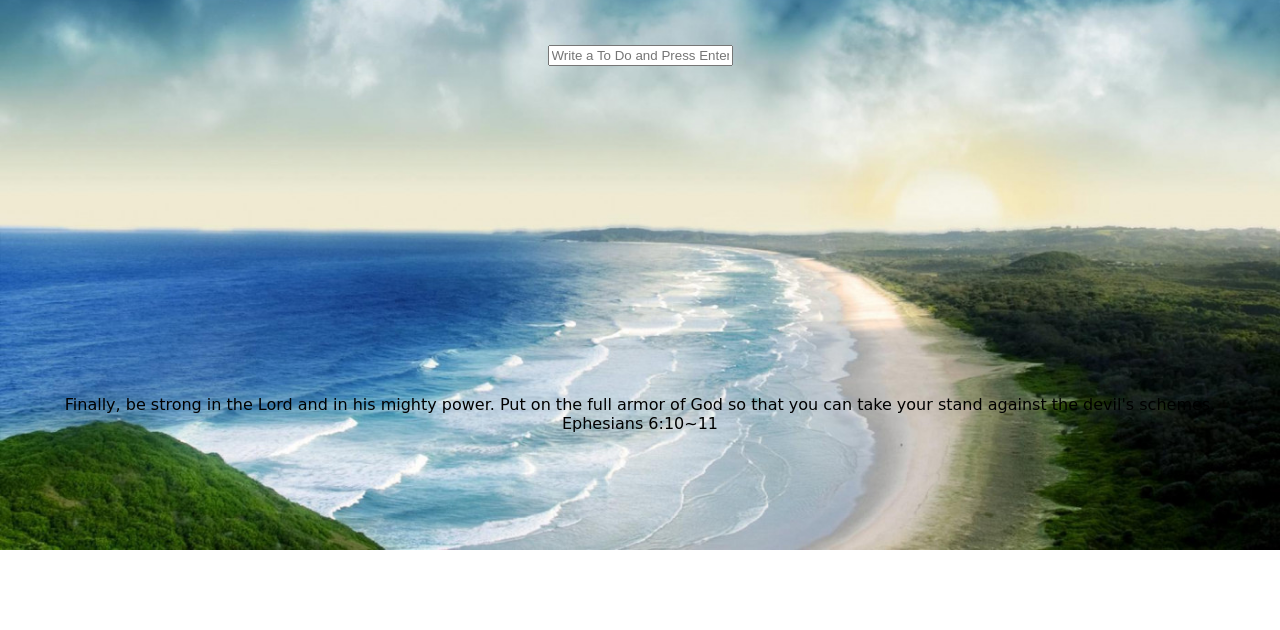
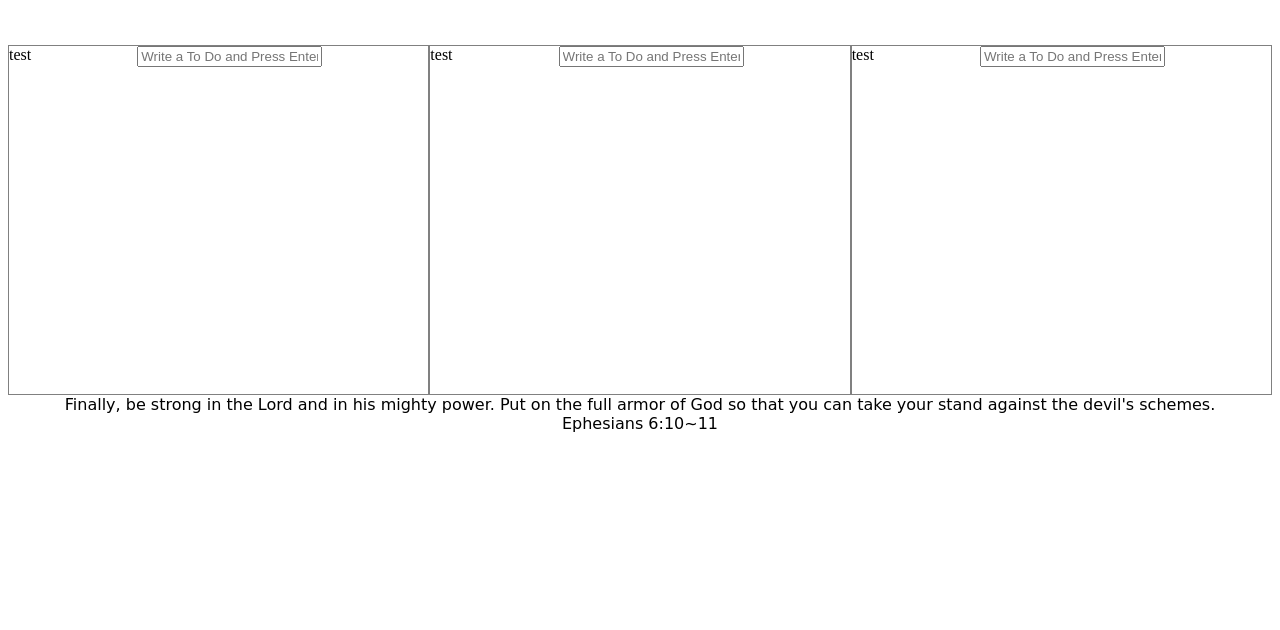
Before and after one commit to kchsoft/ToDoList, a plain HTML site: page index.html in a window 1280 px wide. Shown: the part 170-800 px from the top of the page. Drawn offline with Linux system fonts and the light colour scheme; a web font is replaced by a local one.

Commit message:
ToDoList 작성 부분을 1개 -> 3개로 추가(입력 및 저장 구현X)
ToDoList 입력 부분을 3개로 나누었지만,
왼쪽 부분만 ToDoList 입력 및 저장이 가능하며,
가운데, 오른쪽 부분은 js를 통해 구현 해야한다.

```diff
--- a/CSS/layout.css
+++ b/CSS/layout.css
@@ -44,6 +44,27 @@ header #clock{
 }
 
 main{
-    text-align: center;
+    display: flex;
+    flex-direction: row;
     flex-basis: 350px;
 }
+main .list{
+    border: 1px solid gray ;
+    flex-grow: 1;
+    display: flex;
+    flex-direction: row;
+}
+
+
+main .list .todo-form{
+    text-align: center;
+    flex-grow: 1;
+}
+
+main .list .todo-list{
+    flex-grow: 1;
+}
+
+main .list .saved{
+    flex-grow: 1;
+}
--- a/JavaScript/background.js
+++ b/JavaScript/background.js
@@ -1,6 +1,6 @@
 const images = ["0", "1", "2", "3", "4"];
 const chosenimage = images[Math.floor(Math.random() * images.length)];
-document.body.classList.add(`background_${chosenimage}`);
+// document.body.classList.add(`background_${chosenimage}`);
 
 
 // 아래는 단순히 img 태그 삽입을 위한 코드
--- a/JavaScript/todo.js
+++ b/JavaScript/todo.js
@@ -1,7 +1,7 @@
-const toDoForm = document.querySelector("#todo-form");
+const toDoForm = document.querySelector(".todo-form");
 const toDoInput = toDoForm.querySelector("input");
 // const toDoInput = document.querySelector("#todo-form input"); 2와 같다.
-const toDoList = document.querySelector("#todo-list");
+const toDoList = document.querySelector(".todo-list");
 
 let toDos = [];
 const TODOS_KEY="todos";
--- a/index.html
+++ b/index.html
@@ -36,11 +36,33 @@
     </header>
     <!--  -->
     <main>
-        <form id="todo-form">
-            <input type="text" placeholder="Write a To Do and Press Enter" required />
-        </form>
-        <div id="todo-list"></div>
-
+        <div id="list_1"  class="list">
+            <div class="saved">
+                test
+            </div>
+            <form class="todo-form">
+                <input type="text" placeholder="Write a To Do and Press Enter" required />
+            </form>
+            <div class="todo-list"></div>
+         </div>
+         <div id="list_2" class="list">
+             <div class="saved">
+                test
+             </div>
+            <form class="todo-form">
+                <input type="text" placeholder="Write a To Do and Press Enter" required />
+            </form>
+            <div class="todo-list"></div>
+         </div>
+         <div id="list_3" class="list">
+             <div class="saved">
+                test
+             </div>
+            <form class="todo-form">
+                <input type="text" placeholder="Write a To Do and Press Enter" required />
+            </form>
+            <div class="todo-list"></div>
+         </div>
     </main>
     <!--  -->
     <footer>
```
